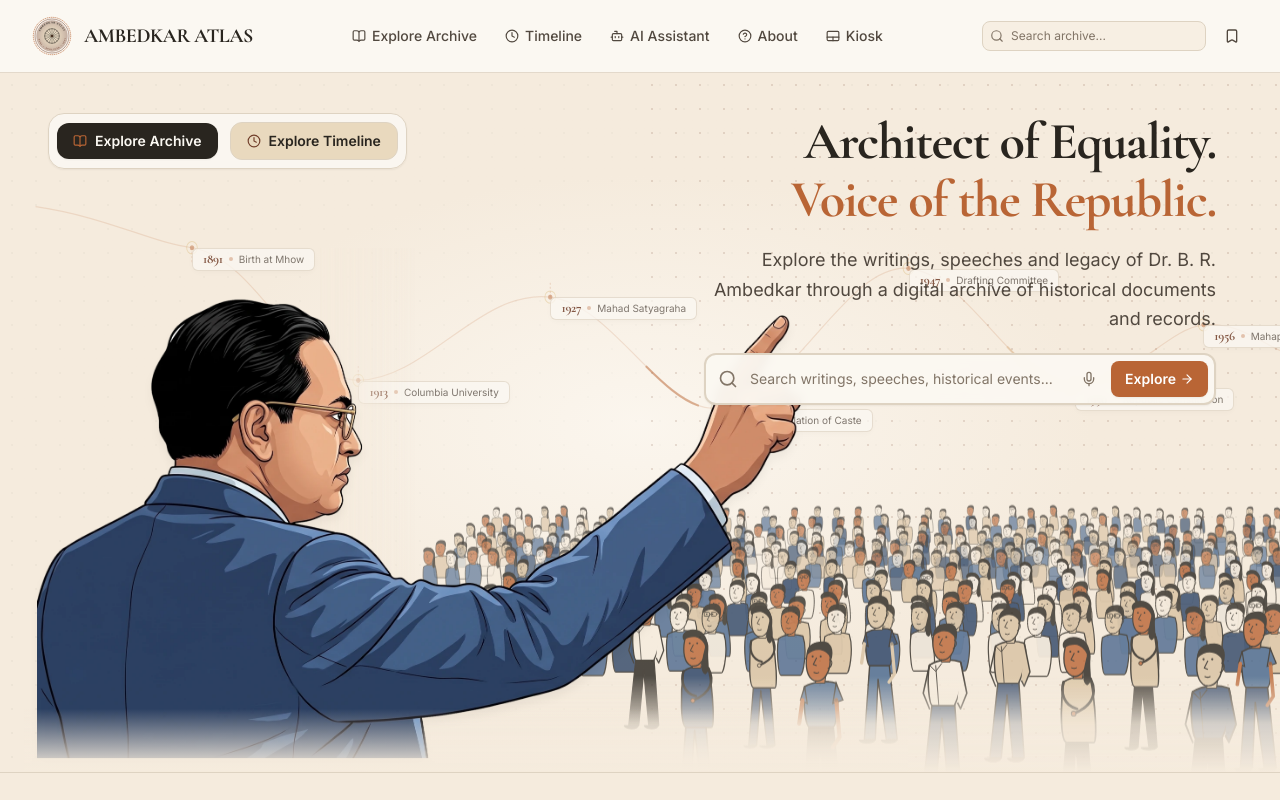
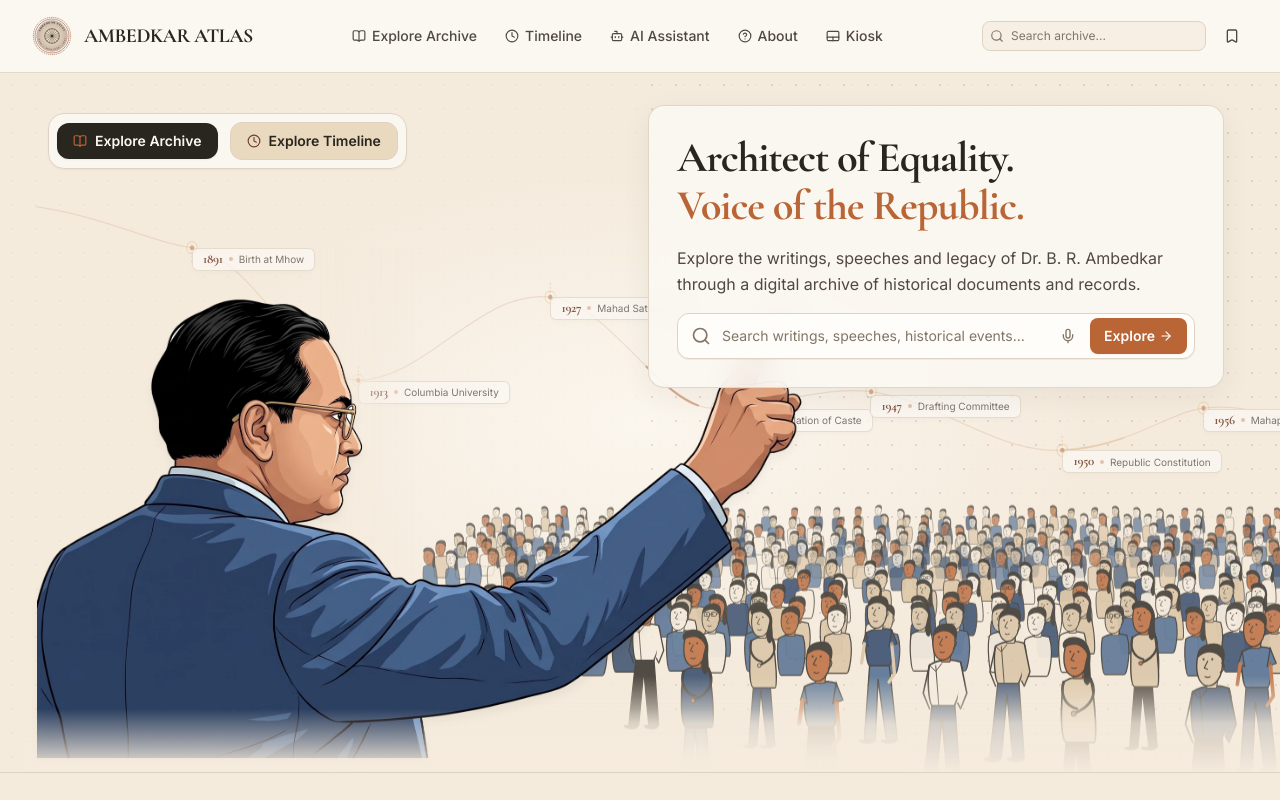
Before and after one commit to Yogarathinam/Ambedkar_Atlas, a React (Vite) app: page / in a window 1280 px wide. Shown: the top 800 px of the page. Built offline with nearby package versions, Linux system fonts and the light colour scheme.

Commit message:
feat: enclose top-right editorial content in archival glassmorphism card to ensure crisp contrast and prevent timeline line collision

```diff
--- a/src/components/hero/CinematicHero.tsx
+++ b/src/components/hero/CinematicHero.tsx
@@ -162,33 +162,33 @@ export const CinematicHero: React.FC = () => {
         </div>
       </motion.div>
 
-      {/* Layer 4: Top-Right Editorial & Repositioned Search Hub (Occupying empty space above crowd) */}
+      {/* Layer 4: Top-Right Glassmorphic Editorial Card & Repositioned Search Hub */}
       <motion.div
-        className="relative lg:absolute top-4 sm:top-6 lg:top-10 right-4 sm:right-6 lg:right-12 xl:right-16 z-30 max-w-lg lg:max-w-xl text-left lg:text-right space-y-3 sm:space-y-4 px-4 sm:px-6 lg:px-0 pt-4 sm:pt-6 lg:pt-0"
+        className="relative lg:absolute top-4 sm:top-6 lg:top-8 right-4 sm:right-6 lg:right-10 xl:right-14 z-30 max-w-lg lg:max-w-xl text-left space-y-3.5 p-5 sm:p-7 rounded-2xl bg-[#FBF8F2]/90 backdrop-blur-md border border-[#DED3C2]/90 shadow-[0_8px_30px_rgba(41,37,31,0.06)]"
         initial={hasVisited ? { opacity: 1, y: 0 } : { opacity: 0, y: -20 }}
         animate={{ opacity: 1, y: 0 }}
         transition={{ duration: animDuration, delay: staggerDelay * 1.5, ease: 'easeOut' }}
       >
         {/* Main Heading: 1st line Archival Ink, 2nd line Burnt Terracotta */}
-        <h1 className="font-serif text-3xl sm:text-4xl md:text-5xl lg:text-[3.25rem] font-bold text-[#29251F] tracking-tight leading-[1.12]">
+        <h1 className="font-serif text-2xl sm:text-3xl md:text-4xl lg:text-[2.65rem] font-bold text-[#29251F] tracking-tight leading-[1.14]">
           Architect of Equality. <br />
           <span className="text-[#B96535]">Voice of the Republic.</span>
         </h1>
 
         {/* Short, Readable Description */}
-        <p className="text-sm sm:text-base lg:text-lg text-[#51483F] leading-relaxed max-w-lg lg:ml-auto font-normal">
+        <p className="text-sm sm:text-base text-[#51483F] leading-relaxed font-normal">
           Explore the writings, speeches and legacy of Dr. B. R. Ambedkar through a digital archive of historical documents and records.
         </p>
 
         {/* Repositioned Search Bar directly beneath description */}
-        <form onSubmit={handleSearchSubmit} className="pt-1 max-w-lg lg:ml-auto">
+        <form onSubmit={handleSearchSubmit} className="pt-0.5">
           <div className="relative flex items-center">
             <input
               type="text"
               value={searchQuery}
               onChange={(e) => setSearchQuery(e.target.value)}
               placeholder="Search writings, speeches, historical events..."
-              className="w-full pl-11 pr-36 py-3 sm:py-3.5 text-xs sm:text-sm bg-[#FBF8F2]/95 backdrop-blur-xs border-2 border-[#DED3C2] rounded-xl text-[#29251F] placeholder-[#827567] focus:outline-none focus:border-[#B96535] shadow-xs transition-all"
+              className="w-full pl-11 pr-36 py-2.5 sm:py-3 text-xs sm:text-sm bg-[#FFFDF9] border border-[#DED3C2] rounded-xl text-[#29251F] placeholder-[#827567] focus:outline-none focus:border-[#B96535] shadow-2xs transition-all"
             />
             <Search className="w-4 h-4 sm:w-5 sm:h-5 text-[#827567] absolute left-3.5 pointer-events-none" />
 
--- a/src/components/hero/HistoricalTimelineTrail.tsx
+++ b/src/components/hero/HistoricalTimelineTrail.tsx
@@ -57,38 +57,38 @@ const MILESTONES: HistoricalMilestone[] = [
   {
     year: 1947,
     label: 'Drafting Committee',
-    xPct: 71,
-    yPct: 28,
-    svgX: 1022,
-    svgY: 190,
-    cardPlacement: 'top',
+    xPct: 68,
+    yPct: 46,
+    svgX: 980,
+    svgY: 310,
+    cardPlacement: 'bottom',
     visibility: 'flex',
   },
   {
     year: 1950,
     label: 'Republic Constitution',
-    xPct: 84,
-    yPct: 45,
-    svgX: 1210,
-    svgY: 306,
-    cardPlacement: 'bottom',
+    xPct: 83,
+    yPct: 54,
+    svgX: 1195,
+    svgY: 367,
+    cardPlacement: 'top',
     visibility: 'hidden sm:flex',
   },
   {
     year: 1956,
     label: 'Mahaparinirvan',
     xPct: 94,
-    yPct: 36,
+    yPct: 48,
     svgX: 1354,
-    svgY: 245,
-    cardPlacement: 'top',
+    svgY: 326,
+    cardPlacement: 'bottom',
     visibility: 'hidden xl:flex',
   },
 ];
 
-// Continuous flowing cubic bezier trail across the hero background
+// Continuous flowing cubic bezier trail across the hero background, sweeping cleanly beneath top-right card
 const TIMELINE_PATH =
-  'M 40,130 C 120,140 170,165 216,170 C 290,180 340,300 403,299 C 480,298 540,210 619,218 C 690,225 745,330 806,326 C 890,320 950,185 1022,190 C 1090,195 1145,310 1210,306 C 1270,302 1315,248 1354,245 C 1390,242 1415,260 1440,270';
+  'M 40,130 C 120,140 170,165 216,170 C 290,180 340,300 403,299 C 480,298 540,210 619,218 C 690,225 745,330 806,326 C 890,320 930,305 980,310 C 1060,320 1120,370 1195,367 C 1270,364 1315,330 1354,326 C 1390,322 1415,330 1440,335';
 
 interface HistoricalTimelineTrailProps {
   hasVisited: boolean;
```
